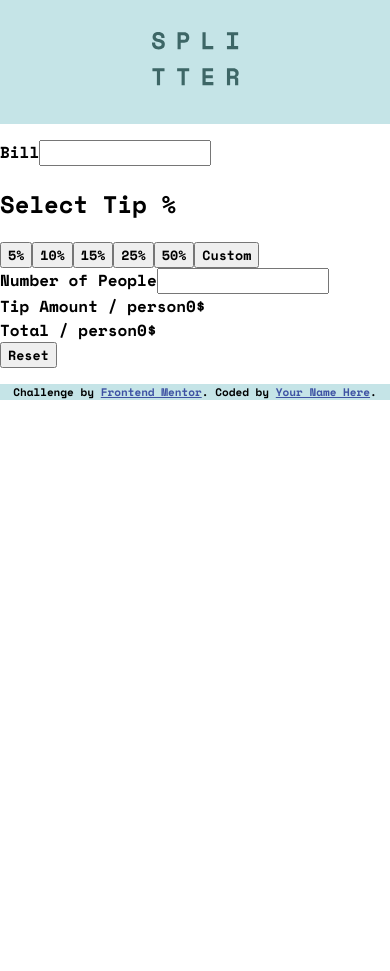
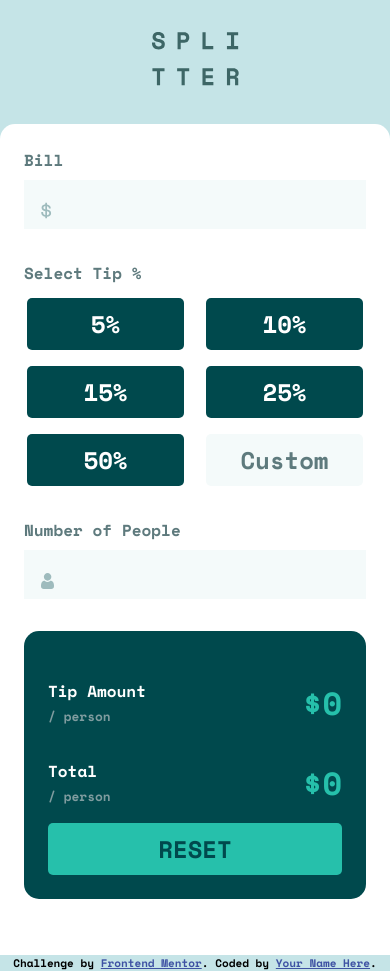
Before and after one commit to branalex94/tip-calculator, a React (Vite) app: page / in a window 390 px wide. Before the commit the page ends 844 px from the top, so only its background shows below. Built offline with nearby package versions, Linux system fonts and the light colour scheme.

Commit message:
Finished mobile layout, no functionality

```diff
--- a/src/components/CalculatorCard/calculatorCard.css
+++ b/src/components/CalculatorCard/calculatorCard.css
@@ -1,5 +1,6 @@
 .main__card {
   background-color: var(--White);
   width: 100%;
-  padding: 1rem;
+  padding: 1.5rem;
+  border-radius: 15px 15px 0 0;
 }
--- a/src/components/CalculatorCard/index.jsx
+++ b/src/components/CalculatorCard/index.jsx
@@ -6,9 +6,9 @@ import TipResult from "../TipResult";
 export default function CalculatorCard() {
   return (
     <main className="main__card">
-      <Input name="Bill" type="number" />
+      <Input name="Bill" type="number" icon="dollar" />
       <SelectTip />
-      <Input name="Number of People" type="number" />
+      <Input name="Number of People" type="number" icon="person" />
       <TipResult />
     </main>
   );
--- a/src/components/CustomTip/customTip.css
+++ b/src/components/CustomTip/customTip.css
@@ -0,0 +1,4 @@
+button.section__custom-tip {
+  background-color: var(--Very-light-grayish-cyan);
+  color: var(--Dark-grayish-cyan);
+}
--- a/src/components/CustomTip/index.jsx
+++ b/src/components/CustomTip/index.jsx
@@ -1,5 +1,5 @@
 import "./customTip.css";
 
 export default function CustomTip() {
-  return <button>Custom</button>;
+  return <button className="section__custom-tip">Custom</button>;
 }
--- a/src/components/Input/index.jsx
+++ b/src/components/Input/index.jsx
@@ -1,9 +1,19 @@
 import "./input.css";
+import Dollar from "/src/images/Dollar.jsx";
+import Person from "/src/images/Person.jsx";
 
-export default function Input({ name, type }) {
+const ICONS = {
+  dollar: <Dollar />,
+  person: <Person />,
+};
+
+export default function Input({ name, type, icon }) {
   return (
     <div className="main__input-container">
-      <label htmlFor="input">{name}</label>
+      <div className="input__icon-container">{ICONS[icon]}</div>
+      <label htmlFor="input" className="input__label">
+        {name}
+      </label>
       <input type={type} id="input" className="main__input" />
     </div>
   );
--- a/src/components/Input/input.css
+++ b/src/components/Input/input.css
@@ -0,0 +1,31 @@
+.main__input-container {
+  display: flex;
+  flex-direction: column;
+  gap: 0.5rem;
+  position: relative;
+}
+
+.input__icon-container {
+  position: absolute;
+  top: 65%;
+  bottom: 50%;
+  left: 5%;
+  margin: auto;
+}
+
+.input__label {
+  color: var(--Dark-grayish-cyan);
+}
+
+.main__input {
+  color: var(--Very-dark-cyan);
+  font-size: 1.5rem;
+  text-align: right;
+  padding: 0.4rem 1rem;
+  border: none;
+  background-color: var(--Very-light-grayish-cyan);
+}
+
+.main__input:focus {
+  outline: none;
+}
--- a/src/components/SelectTip/index.jsx
+++ b/src/components/SelectTip/index.jsx
@@ -6,12 +6,14 @@ const TIPS = [5, 10, 15, 25, 50];
 
 export default function SelectTip() {
   return (
-    <section>
-      <h2>Select Tip %</h2>
-      {TIPS.map((tip, i) => (
-        <SingleTip tip={tip} key={i} />
-      ))}
-      <CustomTip />
+    <section className="section__select-tip">
+      <h2 className="section__title">Select Tip %</h2>
+      <div className="section__tips">
+        {TIPS.map((tip, i) => (
+          <SingleTip tip={tip} key={i} />
+        ))}
+        <CustomTip />
+      </div>
     </section>
   );
 }
--- a/src/components/SelectTip/selectTip.css
+++ b/src/components/SelectTip/selectTip.css
@@ -0,0 +1,30 @@
+.section__select-tip {
+  margin: 2rem 0;
+}
+
+.section__title {
+  color: var(--Dark-grayish-cyan);
+  font-size: 1rem;
+}
+
+.section__tips {
+  display: grid;
+  grid-template-columns: 1fr 1fr;
+  gap: 1rem;
+}
+
+.section__tips > button {
+  background-color: var(--Very-dark-cyan);
+  border: none;
+  border-radius: 5px;
+  padding: 0.5rem;
+  font-size: 1.5rem;
+  color: var(--White);
+  margin: 0 0.2rem;
+  transition: color, background-color 0.5s ease;
+}
+
+button.tip--active {
+  color: var(--Very-dark-cyan);
+  background-color: var(--Strong-cyan);
+}
--- a/src/components/SingleTip/index.jsx
+++ b/src/components/SingleTip/index.jsx
@@ -1,5 +1,5 @@
 import "./singleTip.css";
 
 export default function SingleTip({ tip }) {
-  return <button>{tip}%</button>;
+  return <button className="section__tip">{tip}%</button>;
 }
--- a/src/components/TipResult/index.jsx
+++ b/src/components/TipResult/index.jsx
@@ -4,14 +4,19 @@ export default function TipResult() {
   return (
     <div className="main__result">
       <div className="main__result-top">
-        <span className="result__left">Tip Amount / person</span>
-        <span className="result__right">0$</span>
+        <p className="result__left">
+          Tip Amount <br /> <span className="result__gray-text">/ person</span>
+        </p>
+        <span className="result__right">$0</span>
       </div>
       <div className="main__result-bottom">
-        <span className="result__left">Total / person</span>
-        <span className="result__right">0$</span>
+        <p className="result__left">
+          Total <br />
+          <span className="result__gray-text">/ person</span>
+        </p>
+        <span className="result__right">$0</span>
       </div>
-      <button>Reset</button>
+      <button className="result__btn">Reset</button>
     </div>
   );
 }
--- a/src/components/TipResult/tipResult.css
+++ b/src/components/TipResult/tipResult.css
@@ -0,0 +1,42 @@
+.main__result {
+  background-color: var(--Very-dark-cyan);
+  padding: 2rem 1.5rem 1.5rem;
+  margin: 2rem 0;
+  border-radius: 15px;
+}
+
+.main__result-top,
+.main__result-bottom {
+  display: flex;
+  justify-content: space-between;
+  align-items: center;
+}
+
+.result__left {
+  color: var(--White);
+}
+
+.result__right {
+  font-size: 2rem;
+  color: var(--Strong-cyan);
+}
+
+.result__gray-text {
+  color: var(--Grayish-cyan);
+  font-size: 0.8rem;
+}
+
+.result__btn {
+  background-color: var(--Strong-cyan);
+  color: var(--Very-dark-cyan);
+  width: 100%;
+  border: none;
+  font-size: 1.5rem;
+  text-transform: uppercase;
+  padding: 0.5rem;
+  border-radius: 5px;
+}
+
+.result__btn:hover {
+  cursor: pointer;
+}
--- a/src/index.css
+++ b/src/index.css
@@ -20,6 +20,10 @@
   --font-family: "Space Mono", monospace;
 }
 
+* {
+  box-sizing: border-box;
+}
+
 body {
   margin: 0;
   font-family: -apple-system, BlinkMacSystemFont, "Segoe UI", "Roboto", "Oxygen",
```
